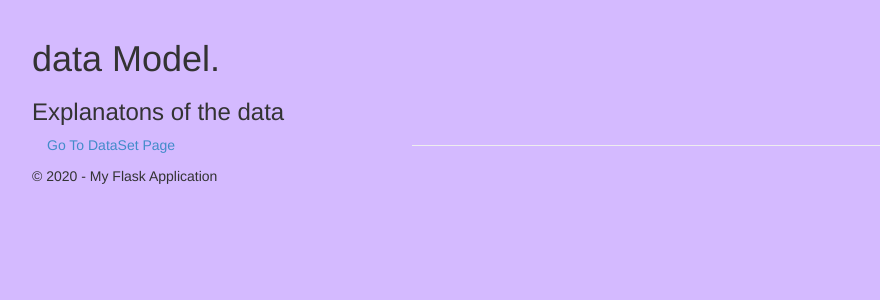
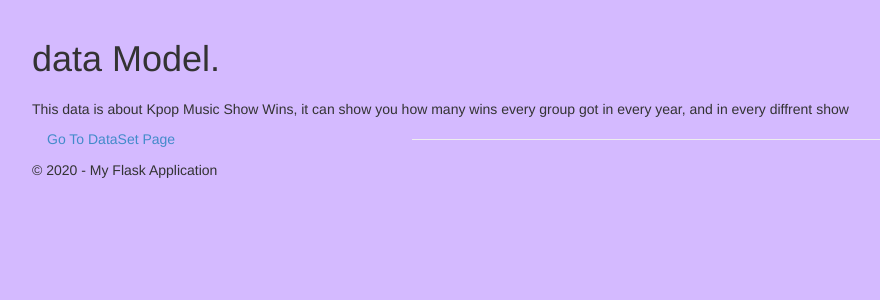
Before and after one commit to shaked2/Photo-Album2, a Flask app: page /data in a window 1280 px wide. Shown: the part 51-351 px from the top of the page, without its empty margins (38-918 px from the left). Run offline with Flask 2, Linux system fonts and the light colour scheme; some libraries are stand-ins or nearby versions.

Commit message:
some typos and things...

```diff
--- a/Photo Album2/Photo_Album2/templates/Data.html
+++ b/Photo Album2/Photo_Album2/templates/Data.html
@@ -11,7 +11,9 @@
 <h1>{{ title }}.</h1>
 <h3>{{ message }}</h3>
 
-
+<p>
+    This data is about Kpop Music Show Wins, it can show you how many wins every group got in every year, and in every diffrent show
+</p>
 
 
         <div class="col-lg-4">
--- a/Photo Album2/Photo_Album2/templates/DataSet.html
+++ b/Photo Album2/Photo_Album2/templates/DataSet.html
@@ -11,9 +11,7 @@
 <h2>{{ title }}.</h2>
 <h3>{{ message }}</h3>
 
-<p>
-    This data is about Kpop Music Show Wins, it can show you how many wins every group got in every year, and in every diffrent show, from diffrent years. The first columns shows the Idol group, second shows the year, the third columns shows us all the wins combined for every group. All the other ones show us the music shows
-</p>
+
 
 {{ raw_data_table | safe}}
 
--- a/Photo Album2/Photo_Album2/templates/kpopWins.html
+++ b/Photo Album2/Photo_Album2/templates/kpopWins.html
@@ -5,9 +5,7 @@
 <h2>{{ title }}.</h2>
 <h3>{{ message }}</h3>
 
-<p>
-    This data is about Kpop Music Show Wins, it can show you how many wins every group got in every year, and in every diffrent show
-</p>
+
 
 {{ raw_data_table | safe}}
 
--- a/Photo Album2/Photo_Album2/views.py
+++ b/Photo Album2/Photo_Album2/views.py
@@ -123,7 +123,6 @@ def data():
         'data.html',
         title='data Model',
         year=datetime.now().year,
-        message=' Explanatons of the data '
     )
 
 @app.route('/register', methods=['GET', 'POST'])
@@ -192,5 +191,5 @@ def DataSet():
         title='Page 1',
         raw_data_table = raw_data_table,
         year=datetime.now().year,
-
+       message=' The first columns shows the Idol group, second shows the year, the third columns shows us all the wins combined for every group. All the other ones show us the music shows.'
     )
```
